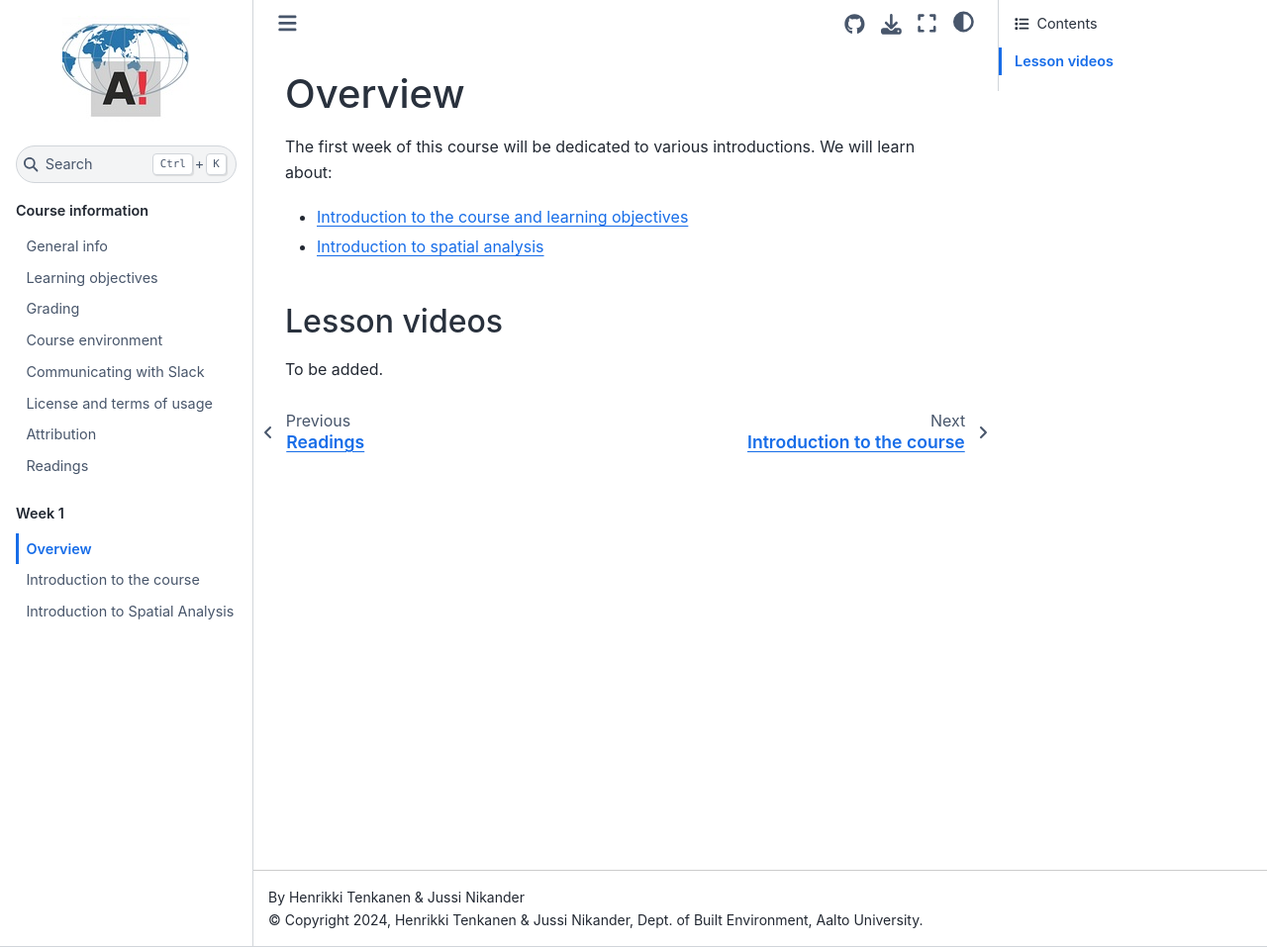
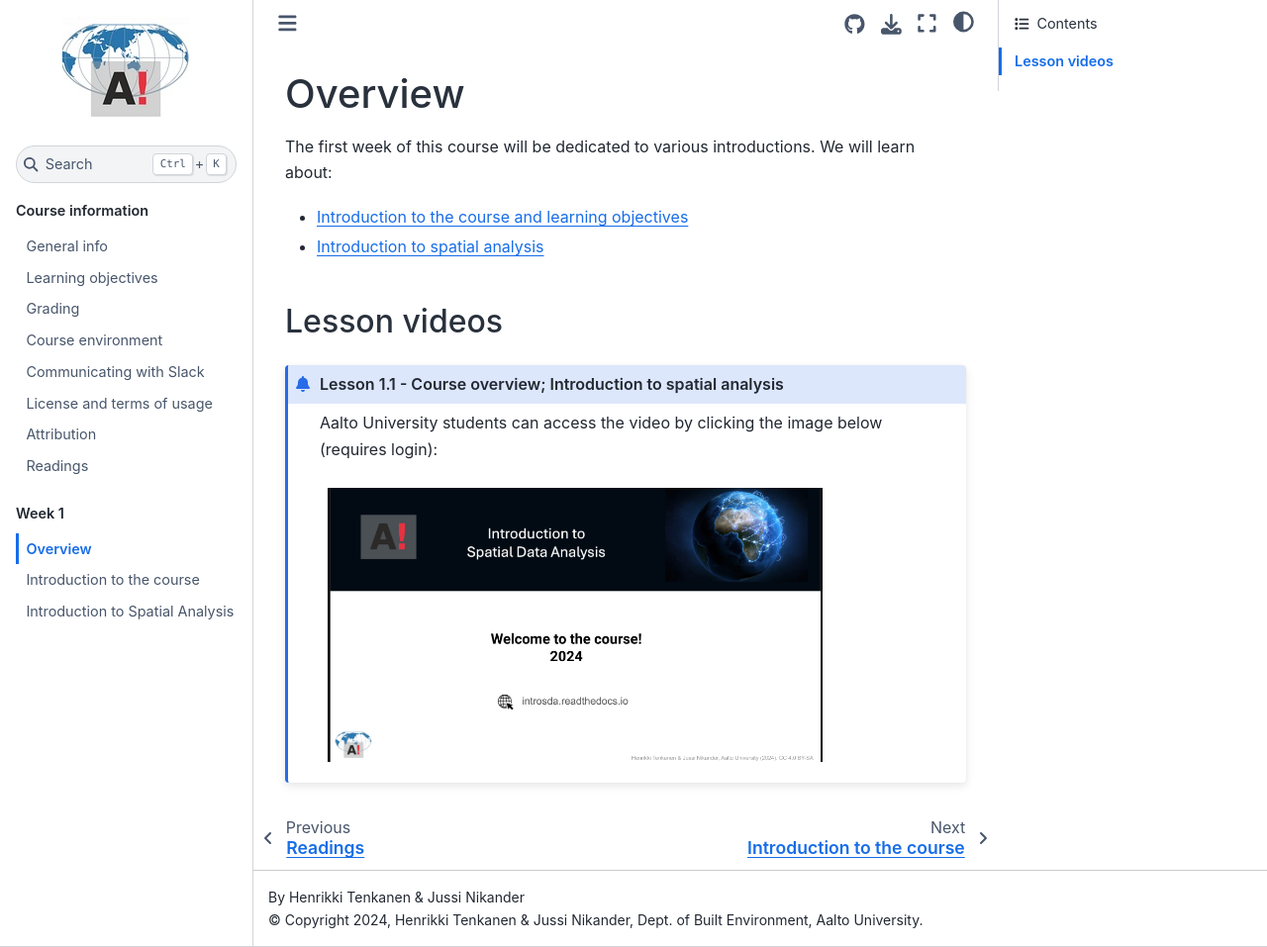
Before and after one commit to AaltoGIS/IntroSDA, a Sphinx documentation site: the page built from source/lessons/L1/overview.rst, in a window 1280 px wide and 957 px high. Shown: the whole window at 99% size. Built offline with Sphinx 7.4.7 and the Sphinx Book theme 1.1.4, drawn with Linux system fonts in a browser that asks for light colours; pages that are not in the unit, such as notebooks, are missing from menus.

Commit message:
Add Lesson 1.1 video

```diff
--- a/source/lessons/L1/overview.rst
+++ b/source/lessons/L1/overview.rst
@@ -11,15 +11,18 @@ The first week of this course will be dedicated to various introductions. We wil
 Lesson videos
 -------------
 
-To be added.
 
-.. .. admonition:: Lesson 1.1 - Course overview; Introduction to spatial analysis
+
+.. admonition:: Lesson 1.1 - Course overview; Introduction to spatial analysis
+
     Aalto University students can access the video by clicking the image below (requires login):
+
     .. figure:: img/Lesson1.1.png
-        :target: https://aalto.cloud.panopto.eu/Panopto/Pages/Viewer.aspx?id=20b67e39-0a44-412d-9703-b0aa00d6ffe2
+        :target: https://aalto.cloud.panopto.eu/Panopto/Pages/Viewer.aspx?id=30937237-0d3b-46f7-9720-b1ee0077afdd
         :width: 500px
         :align: left
-    .. admonition:: Lesson 1.2 - Challenges and Pitfalls of spatial data
+
+..    .. admonition:: Lesson 1.2 - Challenges and Pitfalls of spatial data
             Aalto University students can access the video by clicking the image below (requires login):
            .. figure:: img/Lesson1.2.png
                 :target: https://aalto.cloud.panopto.eu/Panopto/Pages/Viewer.aspx?id=b2ac5c34-e4ab-4cda-90ca-b0aa00e73bb4
```
Also changed, not shown: source/lessons/L1/img/Lesson1.1.png.
